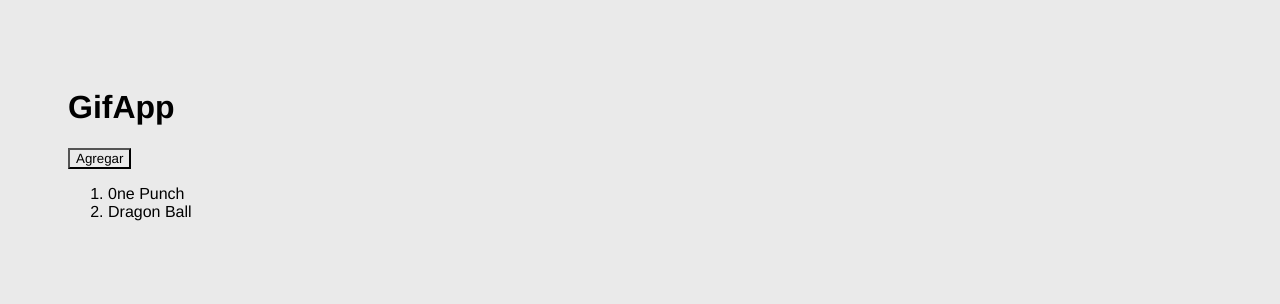
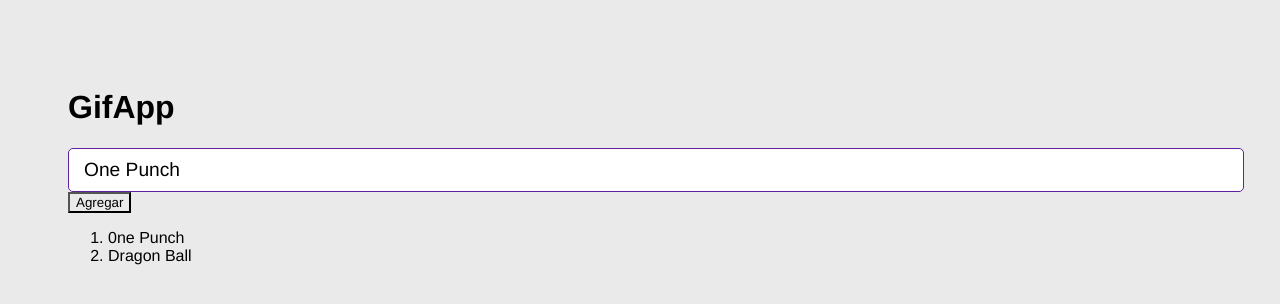
Before and after one commit to ssalgadoi/react-Gif, a React (Vite) app: page / in a window 1280 px wide. Shown: the top 304 px of the page. Built offline with nearby package versions, Linux system fonts and the light colour scheme.

Commit message:
Creamos componente caterori

```diff
--- a/src/GifExpertApp.jsx
+++ b/src/GifExpertApp.jsx
@@ -1,4 +1,6 @@
 import { useState } from "react";
+import { AddCategory } from "./componets/AddCategory";
+
 
 
 
@@ -8,8 +10,9 @@ export const GifApp = () => {
   // Trabajamos con los Hooks para mantener los estado
 const [ categories, setCategories ] = useState( [ "0ne Punch", "Dragon Ball"] );
 
+// Esta fue una tarea de agregar una nueva categoria
 const onAddCategory = () => {
-  setCategories([ ...categories, "Valorant"])
+  setCategories([ "Valorant",...categories])
 }
 
   return (
@@ -17,12 +20,13 @@ const onAddCategory = () => {
       {/* Titulo */}
       <h1>GifApp</h1>
       {/* Input */}
+      <AddCategory />
 
       {/* Listado Gif */}
       <button onClick={ onAddCategory }>Agregar</button>
       <ol>
         { categories.map( category => {
-          return <li hey={ category }>{ category }</li>
+          return <li key={ category }>{ category }</li>
         })
         }
         {/* <li>ABC</li> */}
--- /dev/null
+++ b/src/componets/AddCategory.jsx
@@ -0,0 +1,25 @@
+import { useState } from "react"
+
+export const AddCategory = () => {
+
+  const [ inputValue, setInputValue ] =  useState("One Punch");
+
+  const onInputChange = ( { target } ) => {
+    console.log( target.value );
+    setInputValue( target.value )
+  }
+  const onSubmit = ( event ) => {
+    event.preventDefault();
+    console.log( inputValue );
+  }
+  return (
+    <form onSubmit={ (event ) => onSubmit( event )}>
+      <input
+      type="text"
+      placeholder="Buscar gifs"
+      value={ inputValue }
+      onChange={ onInputChange }
+    />
+    </form>
+  )
+}
```
